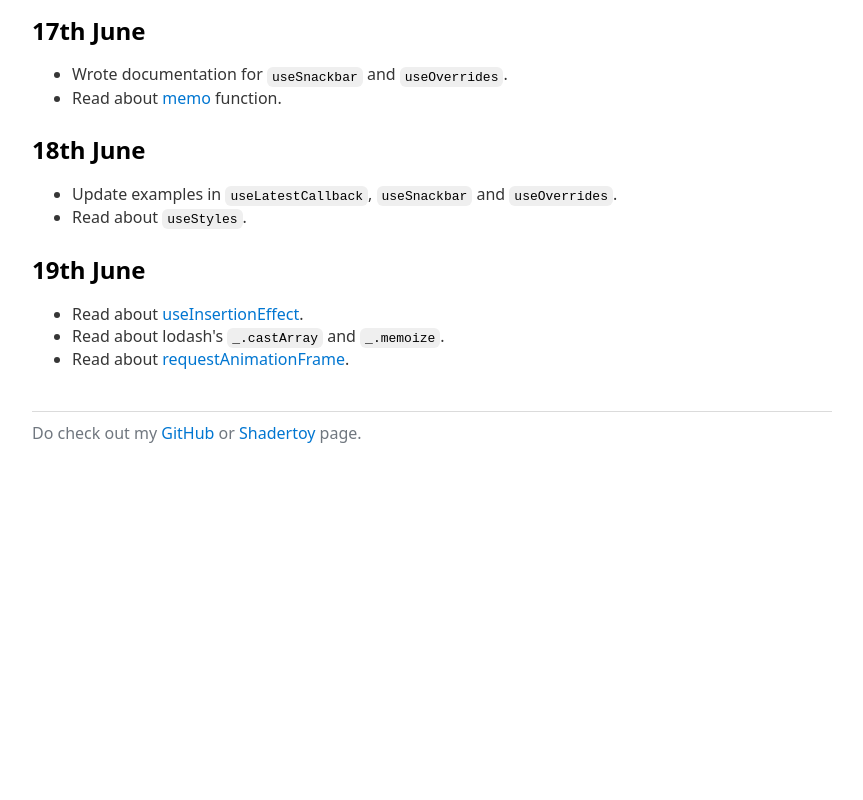
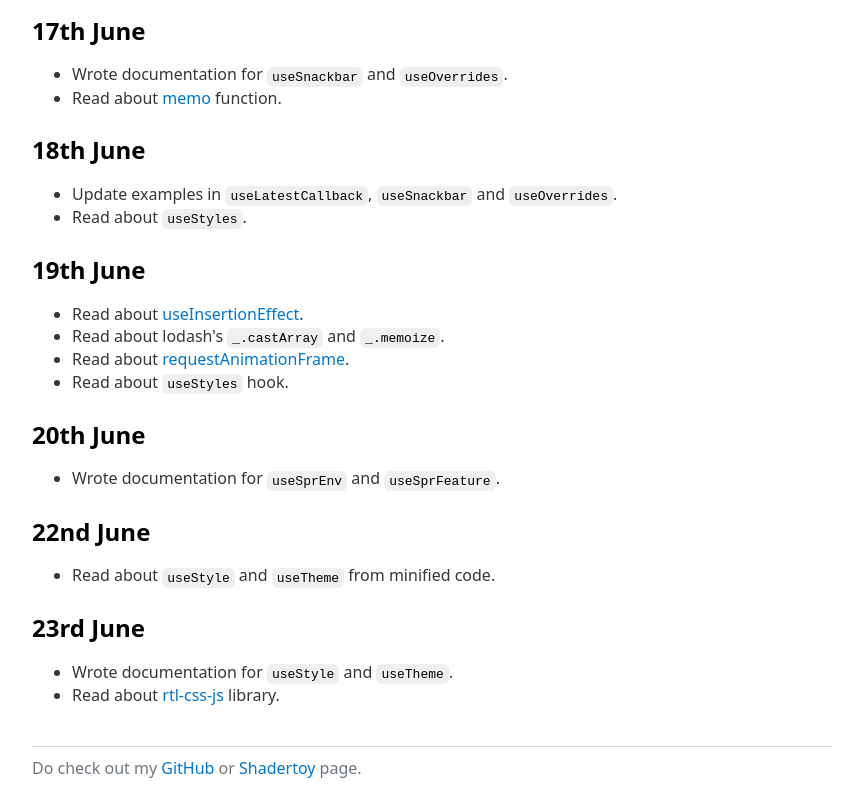
Before and after one commit to dolfun/learning-frontend, a plain HTML site: page src/progress-tracker.html in a window 1280 px wide. Shown: the part 4239-5039 px from the top of the page, without its empty margins (208-1071 px from the left). Before the commit the page ends 4703 px from the top, so only its background shows below. Drawn offline with nearby package versions, Linux system fonts and the light colour scheme.

Commit message:
Update Progress Tracker

```diff
--- a/src/progress-tracker.html
+++ b/src/progress-tracker.html
@@ -551,6 +551,40 @@
             >requestAnimationFrame</a
           >.
         </li>
+        <li>Read about <code>useStyles</code> hook.</li>
+      </ul>
+
+      <h2>20th June</h2>
+      <ul>
+        <li>
+          Wrote documentation for <code>useSprEnv</code> and
+          <code>useSprFeature</code>.
+        </li>
+      </ul>
+
+      <h2>22nd June</h2>
+      <ul>
+        <li>
+          Read about <code>useStyle</code> and <code>useTheme</code> from
+          minified code.
+        </li>
+      </ul>
+
+      <h2>23rd June</h2>
+      <ul>
+        <li>
+          Wrote documentation for
+          <code>useStyle</code>
+          and
+          <code>useTheme</code>.
+        </li>
+        <li>
+          Read about
+          <a href="https://github.com/kentcdodds/rtl-css-js" target="_blank"
+            >rtl-css-js</a
+          >
+          library.
+        </li>
       </ul>
     </section>
 
```
Also changed, not shown: src/resources.html (+7 -0 lines).
